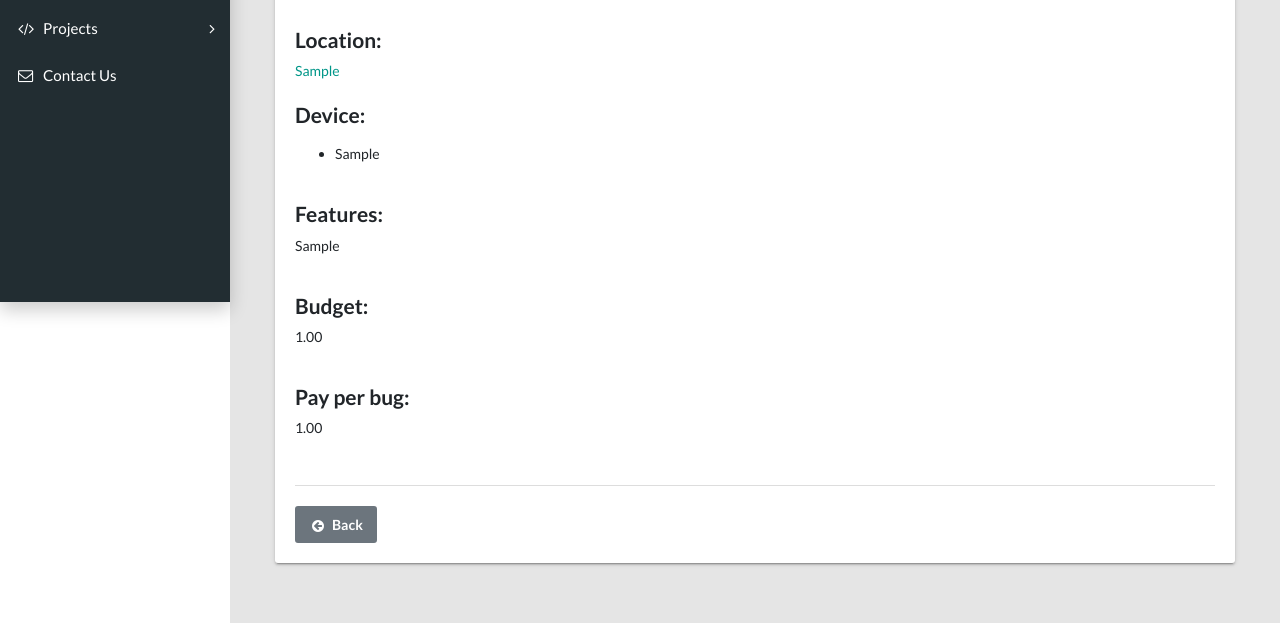
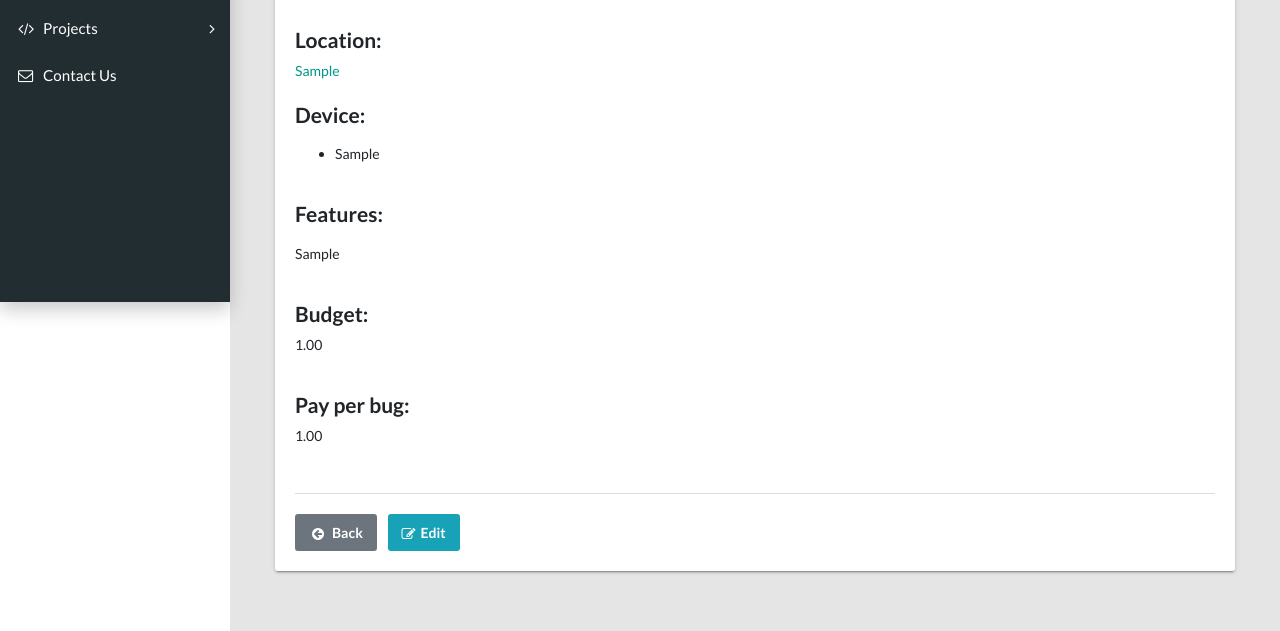
Before and after one commit to tomatovalley/TestBridge, a Django app: page /projects/read/1/ in a window 1280 px wide. Shown: the part 498-1129 px from the top of the page. Run offline with Django 3.2, Linux system fonts and the light colour scheme; tables that the repository leaves empty hold one stand-in row (values such as "Sample post"); some libraries are stand-ins or nearby versions.

Commit message:
Se corrigio el textarea de la app projects

```diff
--- a/Devices/templates/Devices/read.html
+++ b/Devices/templates/Devices/read.html
@@ -37,6 +37,7 @@
 
         <div class="tile-footer">
             <a class="btn btn-secondary" href="{% url 'devices:list' %}"><i class="fa fa-fw fa-lg fa-arrow-circle-left"></i>Back</a>
+            <a class="btn btn-info ml-2" href="{% url 'devices:update' devices.id %}"><i class="fa fa-pencil-square-o" aria-hidden="true"></i>Edit</a>
         </div>
 
     </div>
--- a/Projects/templates/Projects/read.html
+++ b/Projects/templates/Projects/read.html
@@ -47,7 +47,7 @@
         <br>
 
         <h4>Features:</h4>
-        <p>{{projects.features}}</p>
+        <p>{{projects.features|linebreaks }}</p>
         <br>
 
         <h4>Budget:</h4>
@@ -60,6 +60,7 @@
 
         <div class="tile-footer">
             <a class="btn btn-secondary" href="{% url 'projects:list' %}"><i class="fa fa-fw fa-lg fa-arrow-circle-left"></i>Back</a>
+            <a class="btn btn-info ml-2" href="{% url 'projects:update' projects.id %}"><i class="fa fa-pencil-square-o" aria-hidden="true"></i>Edit</a>
         </div>
     </div>
 </div>
```
Also changed, not shown: templates/Users/registration_success.html (+7 -5 lines).
